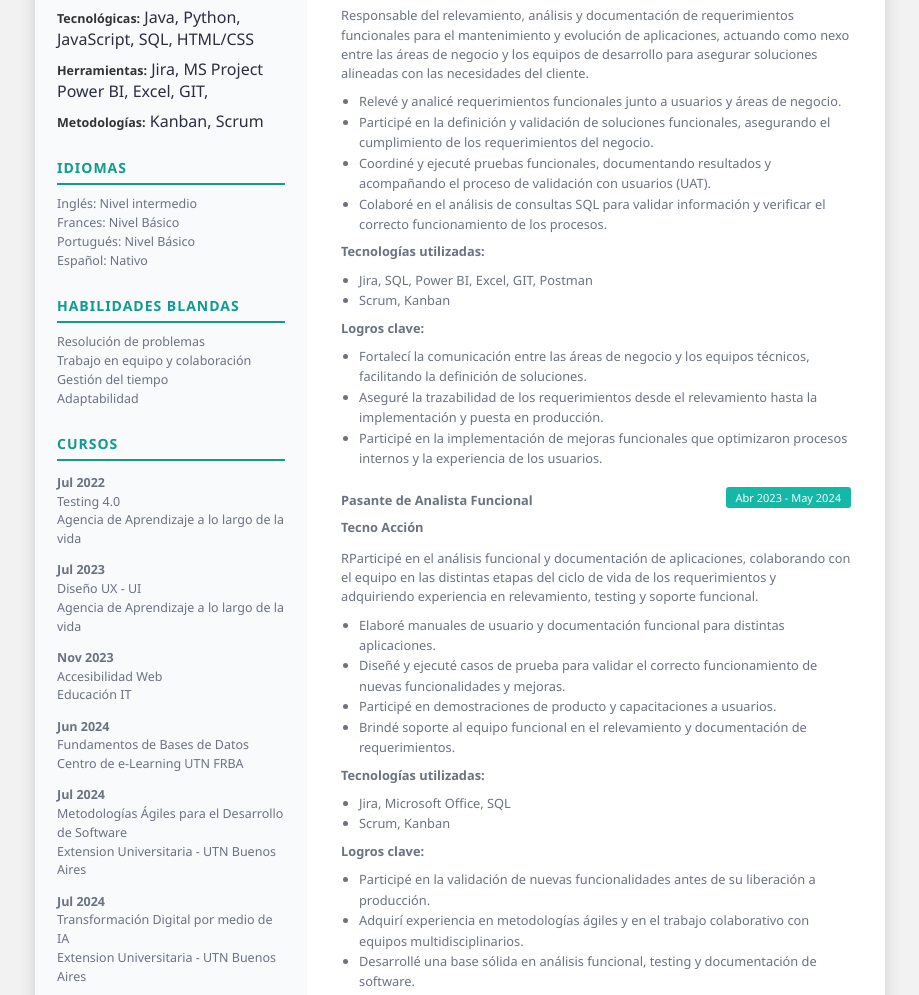
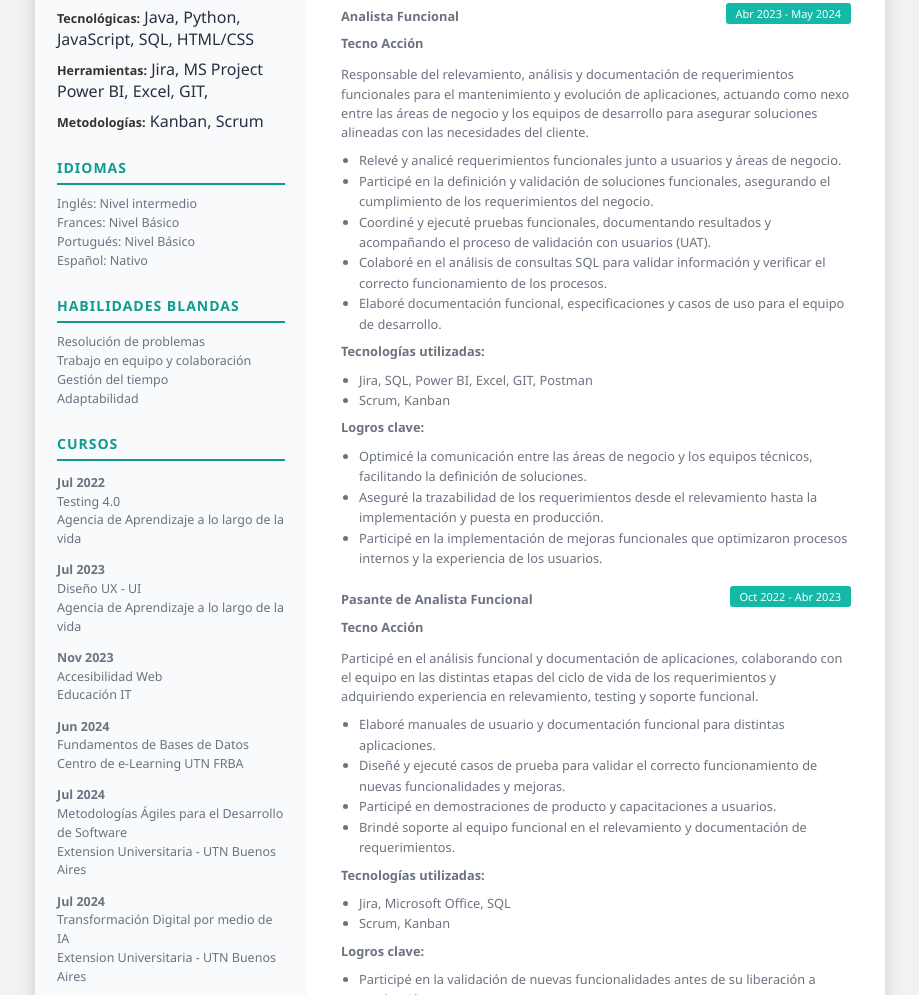
Before and after one commit to marialuz1982/CurriculumVitae, a plain HTML site: page index.html in a window 1280 px wide. Shown: the part 802-1797 px from the top of the page, without its empty margins (180-1099 px from the left). Drawn offline with Linux system fonts and the light colour scheme.

Commit message:
Educacion

```diff
--- a/index.html
+++ b/index.html
@@ -119,7 +119,7 @@
   <div class="main">
     <div class="header">
       <h1>MARIA LUZ BRITOS</h1>
-      <div class="role">Coordinadora de proyectos IT | Mentora IT</div>
+      <div class="role">Coordinadora de Demanda IT | Analista Funcional | Gestión de Proyectos</div>
     </div>
 
     <div class="content">
@@ -140,6 +140,7 @@
             <li>Prioricé y gestioné el backlog de mantenimiento de aplicaciones, coordinando las tareas de análisis, desarrollo y testing.</li>
             <li>Realicé el seguimiento integral de tickets e iniciativas utilizando Jira, asegurando su trazabilidad desde el análisis hasta la puesta en producción.</li>
             <li>Gestioné la comunicación entre las áreas de Negocio, Desarrollo, QA y Soporte para asegurar el cumplimiento de los objetivos de cada iniciativa.</li>
+            <li>Coordiné la planificación de iniciativas junto a las áreas de negocio y los equipos técnicos, asegurando el cumplimiento de prioridades y plazos.</li>
           </ul>
           <p class="subhead">Tecnologías utilizadas:</p>
           <ul>
@@ -168,6 +169,8 @@
             <li>Participé en la definición y validación de soluciones funcionales, asegurando el cumplimiento de los requerimientos del negocio.</li>
             <li>Coordiné y ejecuté pruebas funcionales, documentando resultados y acompañando el proceso de validación con usuarios (UAT).</li>
             <li>Colaboré en el análisis de consultas SQL para validar información y verificar el correcto funcionamiento de los procesos.</li>
+            <li>Elaboré documentación funcional, especificaciones y casos de uso para el equipo de desarrollo.</li>
+
           </ul>
           <p class="subhead">Tecnologías utilizadas:</p>
           <ul>
@@ -176,7 +179,7 @@
           </ul>
           <p class="subhead">Logros clave:</p>
           <ul>
-            <li>Fortalecí la comunicación entre las áreas de negocio y los equipos técnicos, facilitando la definición de soluciones.</li>
+            <li>Optimicé la comunicación entre las áreas de negocio y los equipos técnicos, facilitando la definición de soluciones.</li>
             <li>Aseguré la trazabilidad de los requerimientos desde el relevamiento hasta la implementación y puesta en producción.</li>
             <li>Participé en la implementación de mejoras funcionales que optimizaron procesos internos y la experiencia de los usuarios.</li>
           </ul>
@@ -187,9 +190,9 @@
               <p class="entry-title">Pasante de Analista Funcional</p>
               <p class="entry-sub">Tecno Acción</p>
             </div>
-            <span class="date-badge">Abr 2023 - May 2024</span>
+            <span class="date-badge">Oct 2022 - Abr 2023</span>
           </div>
-          <p>RParticipé en el análisis funcional y documentación de aplicaciones, colaborando con el equipo en las distintas etapas del ciclo de vida de los requerimientos y adquiriendo experiencia en relevamiento, testing y soporte funcional.</p>
+          <p>Participé en el análisis funcional y documentación de aplicaciones, colaborando con el equipo en las distintas etapas del ciclo de vida de los requerimientos y adquiriendo experiencia en relevamiento, testing y soporte funcional.</p>
           <ul>
             <li>Elaboré manuales de usuario y documentación funcional para distintas aplicaciones.</li>
             <li>Diseñé y ejecuté casos de prueba para validar el correcto funcionamiento de nuevas funcionalidades y mejoras.</li>
@@ -210,6 +213,7 @@
         </div>
       </div>
 
+      <div class="content">
         <div class="section">
           <h2>Educación</h2>
           <div class="entry">
@@ -228,6 +232,7 @@
                 <p class="entry-sub">ISP "Joaquin V. Gonzalez"</p>
               </div>
               <span class="date-badge">Abr 2005 - Nov 2010</span>
+            </div>
           </div>
         </div>
       </div>
```
Lines whose indentation alone changed are shown as unchanged.
